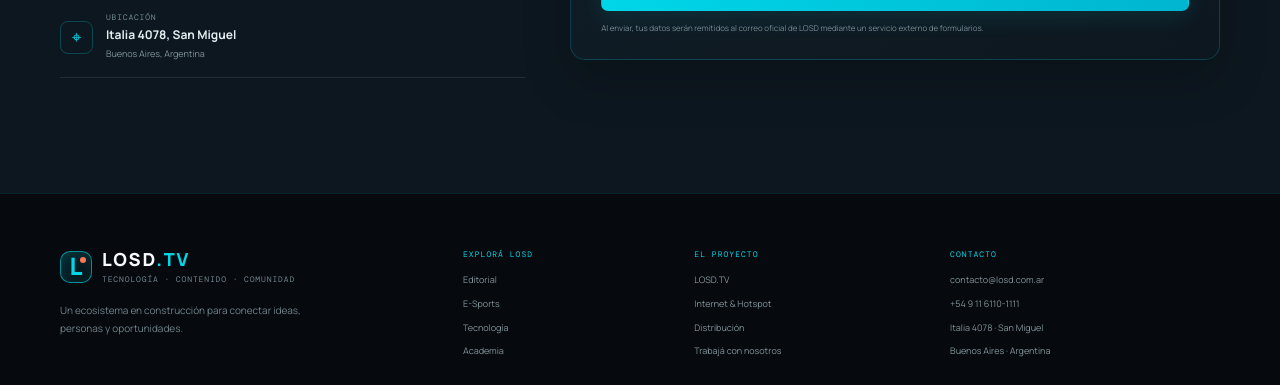
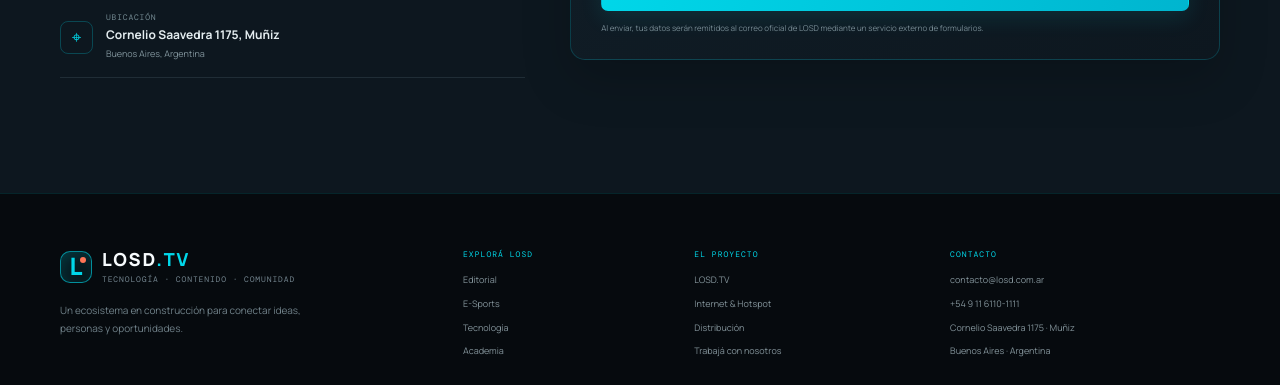
Before and after one commit to losdoppo/losd-web, a plain HTML site: page index.html in a window 1280 px wide. Shown: the part 8119-8504 px from the top of the page. Drawn offline with nearby package versions, Linux system fonts and the light colour scheme.

Commit message:
Update contact location in index.html

```diff
--- a/index.html
+++ b/index.html
@@ -308,7 +308,7 @@
             <div class="contact-method"><span class="contact-method-icon">↗</span><div><small>WHATSAPP / ZELLO / ZOOM</small><a href="https://wa.me/5491161101111" target="_blank" rel="noopener">+54 9 11 6110-1111</a></div></div>
             <div class="contact-method"><span class="contact-method-icon">@</span><div><small>EMAIL OFICIAL</small><a href="mailto:contacto@losd.com.ar">contacto@losd.com.ar</a></div></div>
             <div class="contact-method"><span class="contact-method-icon">◎</span><div><small>REDES SOCIALES</small><b>@losdtv</b><span class="social-list">Instagram · YouTube · Twitch · TikTok</span></div></div>
-            <div class="contact-method"><span class="contact-method-icon">⌖</span><div><small>UBICACIÓN</small><b>Italia 4078, San Miguel</b><span class="social-list">Buenos Aires, Argentina</span></div></div>
+            <div class="contact-method"><span class="contact-method-icon">⌖</span><div><small>UBICACIÓN</small><b>Cornelio Saavedra 1175, Muñiz</b><span class="social-list">Buenos Aires, Argentina</span></div></div>
           </div>
           <div class="contact-form-card reveal reveal-delay">
             <div class="form-card-head"><span class="mini-label">FORMULARIO DE CONTACTO</span><span class="form-secure">● CONEXIÓN SEGURA</span></div>
@@ -337,7 +337,7 @@
         <div class="footer-brand"><a class="brand brand-footer" href="#inicio"><span class="brand-symbol" aria-hidden="true"><span>L</span><i></i></span><span class="brand-word">LOSD<span>.TV</span><small>TECNOLOGÍA · CONTENIDO · COMUNIDAD</small></span></a><p>Un ecosistema en construcción para conectar ideas, personas y oportunidades.</p></div>
         <div class="footer-links"><span>EXPLORÁ LOSD</span><a href="#editorial">Editorial</a><a href="#esports">E-Sports</a><a href="#tecnologia">Tecnología</a><a href="#academia">Academia</a></div>
         <div class="footer-links"><span>EL PROYECTO</span><a href="#losdtv">LOSD.TV</a><a href="#internet">Internet &amp; Hotspot</a><a href="#distribucion">Distribución</a><a href="#sumate">Trabajá con nosotros</a></div>
-        <div class="footer-links footer-contact"><span>CONTACTO</span><a href="mailto:contacto@losd.com.ar">contacto@losd.com.ar</a><a href="https://wa.me/5491161101111" target="_blank" rel="noopener">+54 9 11 6110-1111</a><span>Italia 4078 · San Miguel</span><span>Buenos Aires · Argentina</span></div>
+        <div class="footer-links footer-contact"><span>CONTACTO</span><a href="mailto:contacto@losd.com.ar">contacto@losd.com.ar</a><a href="https://wa.me/5491161101111" target="_blank" rel="noopener">+54 9 11 6110-1111</a><span>Cornelio Saavedra 1175 · Muñiz</span><span>Buenos Aires · Argentina</span></div>
       </div>
       <div class="footer-legal">
         <div><span>© <span id="currentYear">2026</span> LOSD. TODOS LOS DERECHOS RESERVADOS.</span><span class="footer-legal-muted">PROYECTO EN ETAPA DE PRE-LANZAMIENTO.</span></div>
```
